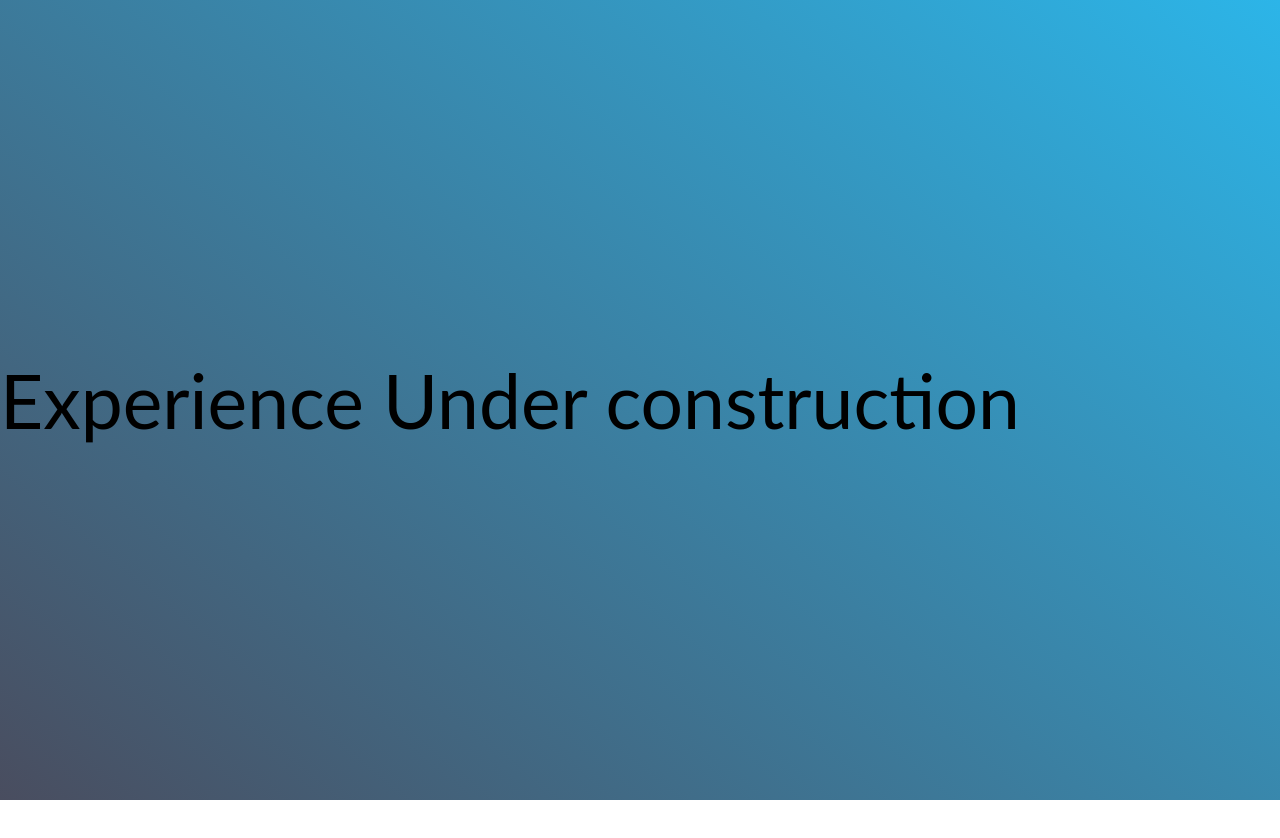
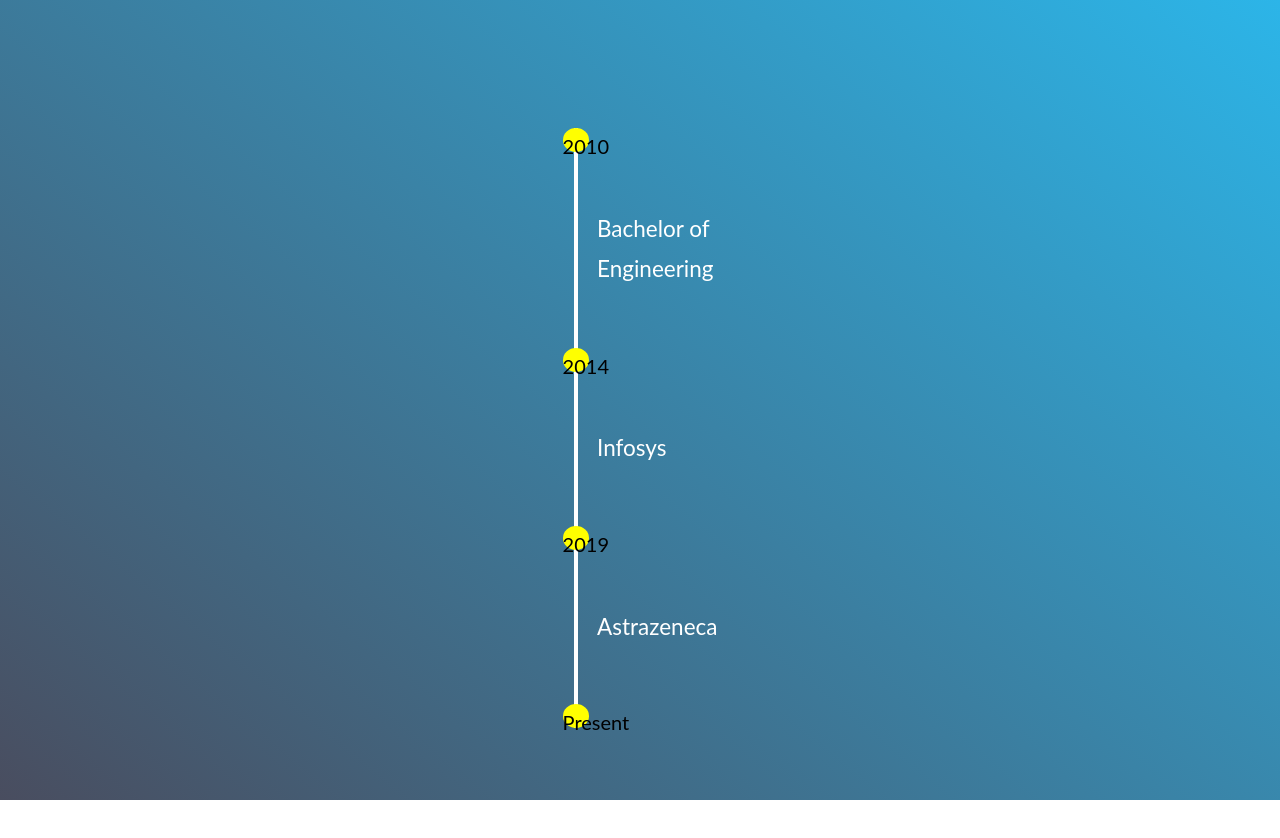
Before and after one commit to SriramMahadevan/portfolio, a website: page public/index.html in a window 1280 px wide. Shown: the part 800-1638 px from the top of the page. Before the commit the page ends 1600 px from the top, so only its background shows below. Drawn offline with Linux system fonts and the light colour scheme.

Commit message:
Added timeline

```diff
--- a/public/index.html
+++ b/public/index.html
@@ -20,8 +20,17 @@
     </div>
     </div>
     <div class="resume">
-        <span>Experience</span>
-        <span>Under construction</span>
+        <div class="tl-border">
+        <div class="timeline">
+            <div class="bulge"><span class="year">2010</span></div>
+            <div class="activity">Bachelor of Engineering</div>
+            <div class="bulge" style="margin-top: 20%;"><span class="year">2014</span></div>
+            <div class="activity">Infosys</div>
+            <div class="bulge"><span class="year">2019</span></div>
+            <div class="activity">Astrazeneca</div>
+            <div class="bulge"><span class="year">Present</span></div>
+        </div>
+    </div>
     </div>
 </body>
 
--- a/public/styles.css
+++ b/public/styles.css
@@ -59,6 +59,9 @@
 .resume {
     height: 100%;
     place-content: center;
+    justify-content: center;
+    align-items: center;
+    /* display: flex; */
     font: 400 75px/1.8 "Lato", sans-serif;
     background-image: linear-gradient(219deg, #2cb5e8 0%, #494d5f 100%);
 }
@@ -66,3 +69,53 @@
 a {
     color: black;
 }
+
+.timeline {
+    height: 100%;
+    width: 0.5%;
+    background-color: white;
+    /* margin:20%; */
+    display: flex;
+    flex-direction: column;
+}
+
+.bulge {
+    border-radius: 50%;
+    width: 600%;
+    height: 4%;
+    background-color: yellow;
+    margin-left: -250%;
+    font-size: 20px;
+}
+
+.activity {
+    font-size: 30%;
+    padding-top: 20%;
+    padding-bottom: 20%;
+    flex-wrap: nowrap;
+    margin: auto;
+    margin-left:500%;
+    /* margin-right: -100%; */
+    padding: 20%;
+    /* border: 1% solid black; */
+    color: white;
+}
+
+.year {
+    position: absolute;
+    /* top: -80px;
+    right: 0px; */
+    color: black;
+    margin-right: 1000%;
+}
+
+.tl-border {
+    /* outline: 1px solid black; */
+    place-content: center;
+    justify-content: center;
+    align-items: center;
+    display: flex;
+    height: 75%;
+    width: 70%;
+    padding: 10%;
+}
```
